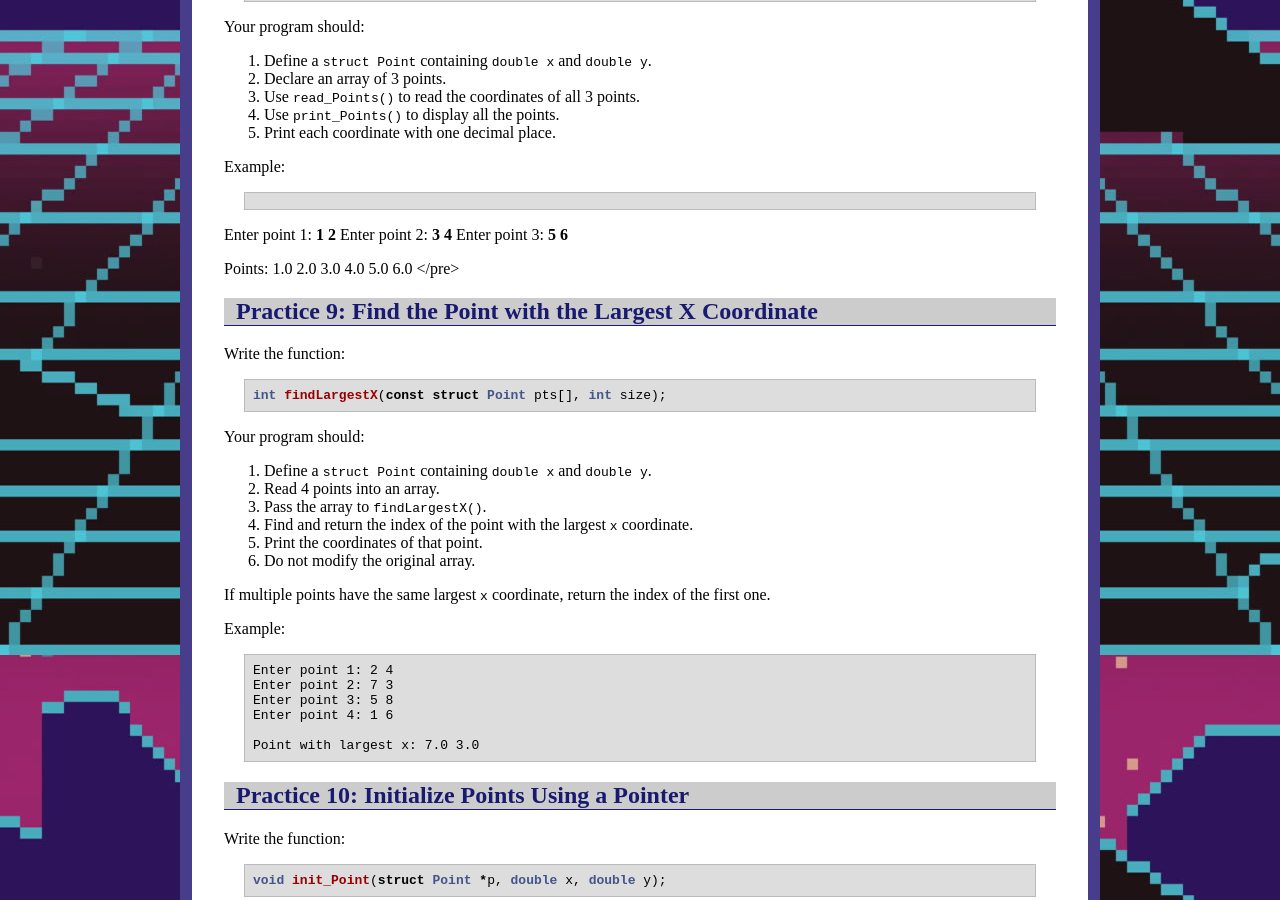
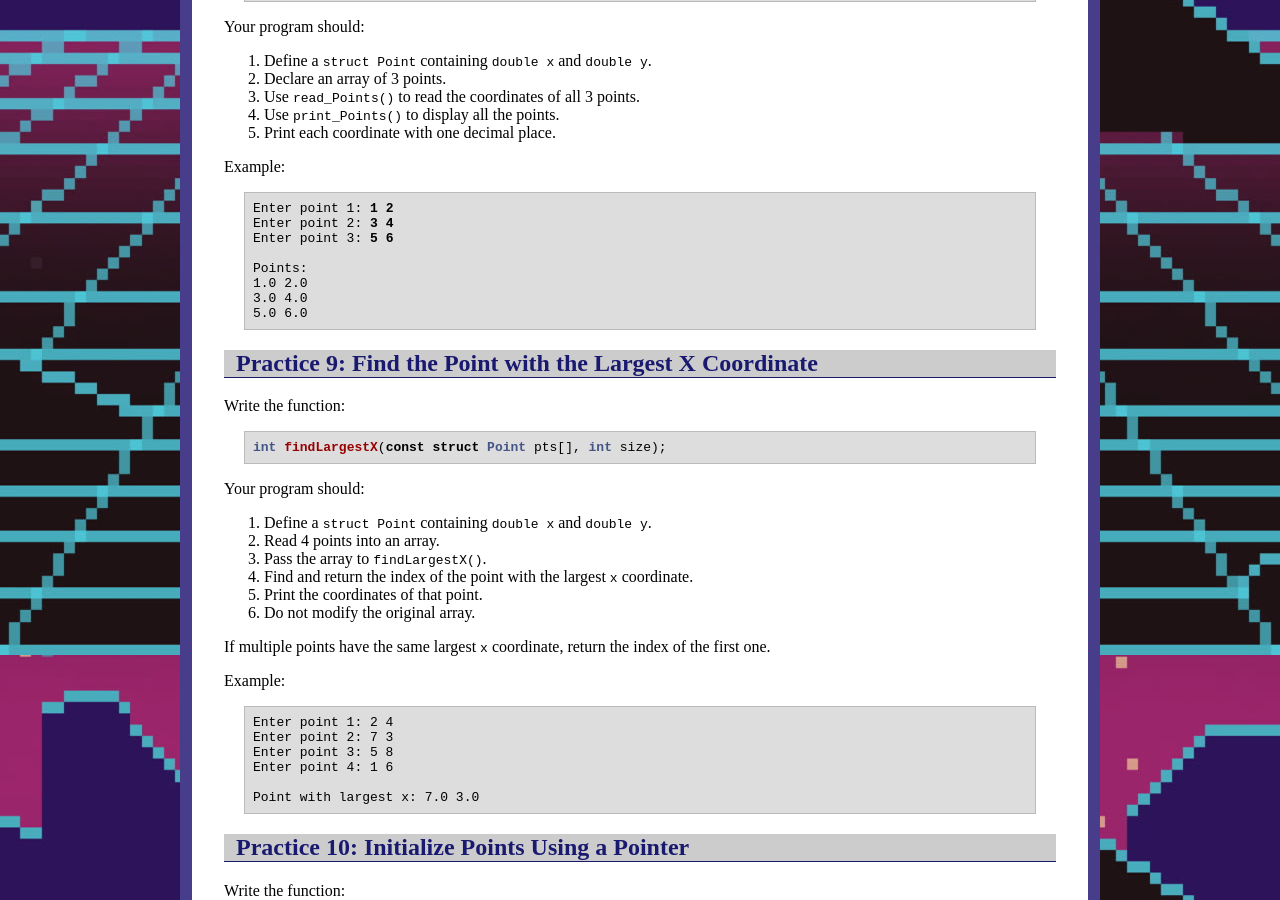
Before and after one commit to ycpcs/cs101-fall2026, a Jekyll site: the page built from practices/p19.md, in a window 1280 px wide and 900 px high, scrolled down 3845 px. Built offline with Jekyll 4.4.1, drawn with Linux system fonts in a browser that asks for light colours.

Commit message:
Update p19.md

```diff
--- a/practices/p19.md
+++ b/practices/p19.md
@@ -250,7 +250,7 @@ Your program should:
 
 Example:
 
-<pre></pre>
+<pre>
 Enter point 1: <b>1 2</b>
 Enter point 2: <b>3 4</b>
 Enter point 3: <b>5 6</b>
```
